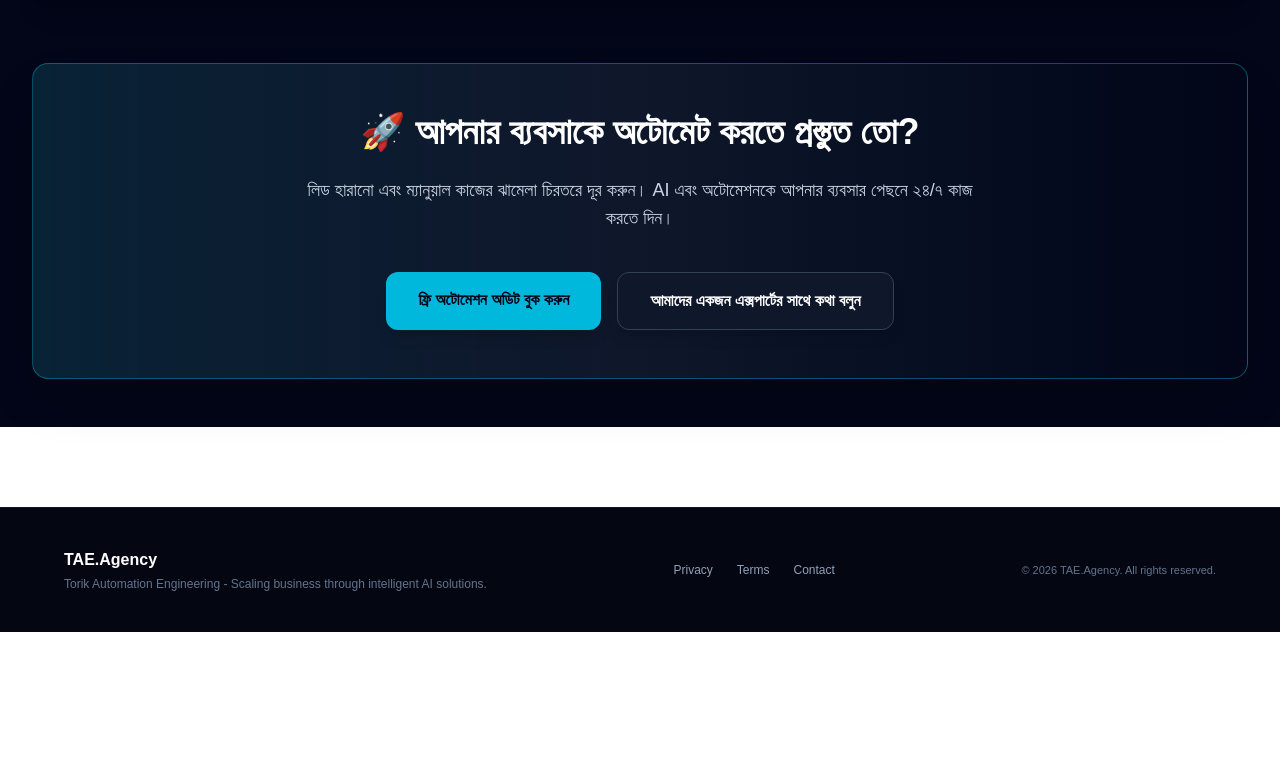
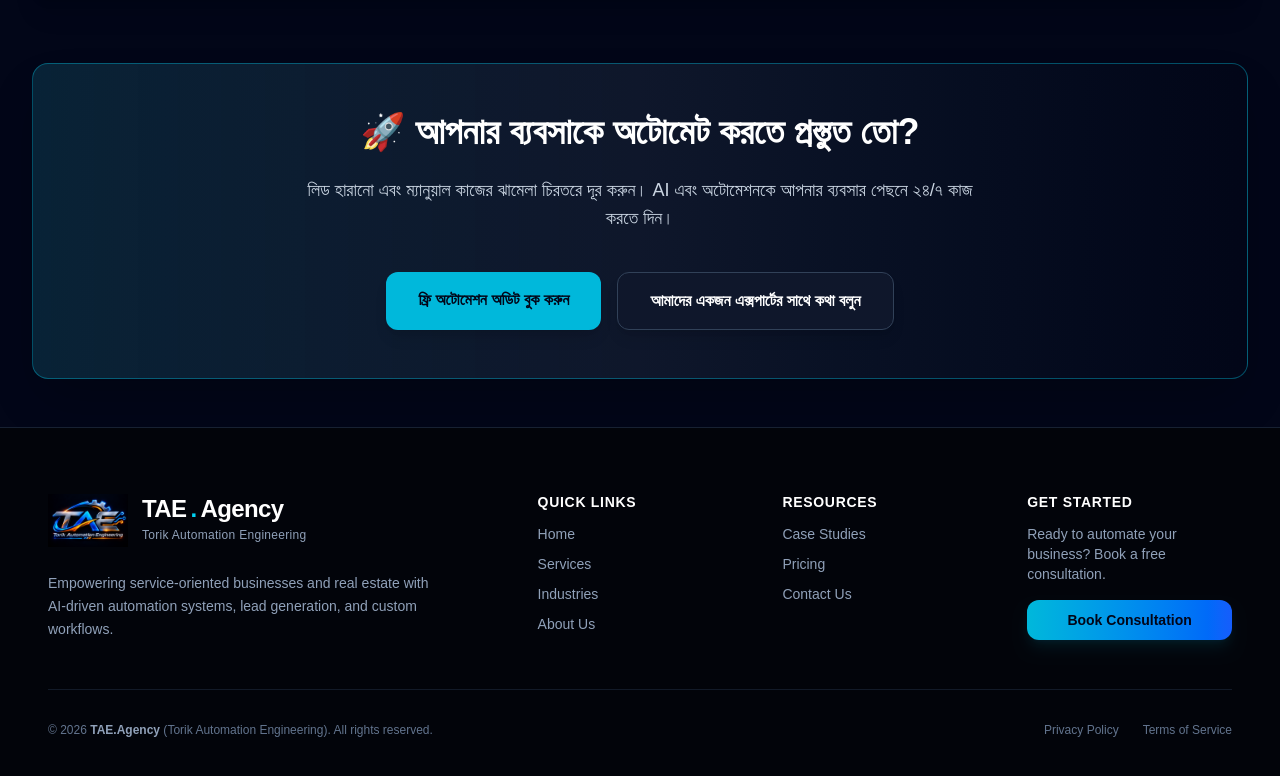
Before and after one commit to torikinsights-wq/tae-agency, a Next.js app: page / in a window 1280 px wide. Shown: the part 2530-3306 px from the top of the page. Before the commit the page ends 3162 px from the top, so only its background shows below. Built offline with nearby package versions, Linux system fonts and the light colour scheme.

Commit message:
Update footer with agency logo and bilingual support

```diff
--- a/app/components/Footer.tsx
+++ b/app/components/Footer.tsx
@@ -1,19 +1,137 @@
+"use client";
+
+import Link from "next/link";
+import Image from "next/image";
+import { useLanguage } from "../context/LanguageContext";
+
 export default function Footer() {
+  const { t } = useLanguage();
+
   return (
-    <footer className="border-t border-slate-900 bg-[#040711] py-10 px-4 sm:px-6 lg:px-16 mt-20">
-      <div className="max-w-7xl mx-auto flex flex-col sm:flex-row items-center justify-between gap-6 text-center sm:text-left text-xs text-slate-400">
-        <div>
-          <div className="text-white font-bold text-sm sm:text-base mb-1">TAE.Agency</div>
-          <p className="text-slate-500 text-[11px] sm:text-xs">Torik Automation Engineering - Scaling business through intelligent AI solutions.</p>
+    <footer className="bg-[#02040a] text-slate-400 border-t border-slate-800/80 pt-16 pb-12">
+      <div className="max-w-7xl mx-auto px-4 sm:px-6 lg:px-12">
+
+        {/* Top Grid Section */}
+        <div className="grid grid-cols-1 md:grid-cols-2 lg:grid-cols-5 gap-10 pb-12 border-b border-slate-800/60">
+
+          {/* Brand Column (Logo & Description - Takes 2 cols on lg) */}
+          <div className="lg:col-span-2 flex flex-col gap-4">
+            <Link href="/" className="flex items-center gap-3.5 group">
+              {/* Footer Logo */}
+              <div className="relative h-12 w-16 sm:h-14 sm:w-20 shrink-0">
+                <Image
+                  src="/Logo.png"
+                  alt="TAE.Agency Logo"
+                  fill
+                  className="object-contain object-left"
+                />
+              </div>
+
+              {/* Brand Name */}
+              <div className="flex flex-col justify-center">
+                <span className="text-xl sm:text-2xl font-black tracking-tight text-white flex items-center gap-1 leading-none">
+                  TAE<span className="text-cyan-400">.</span>Agency
+                </span>
+                <span className="text-[10px] sm:text-xs text-slate-400 font-medium tracking-wide mt-1.5">
+                  {t("Torik Automation Engineering", "তরিক অটোমেশন ইঞ্জিনিয়ারিং")}
+                </span>
+              </div>
+            </Link>
+
+            <p className="text-sm text-slate-400 leading-relaxed max-w-sm mt-2">
+              {t(
+                "Empowering service-oriented businesses and real estate with AI-driven automation systems, lead generation, and custom workflows.",
+                "এআই-চালিত অটোমেশন সিস্টেম, লিড জেনারেশন এবং কাস্টম ওয়ার্কফ্লো দিয়ে সার্ভিস-অরিয়েন্টেড বিজনেস এবং রিয়েল এস্টেট ব্যবসার বৃদ্ধি ত্বরান্বিত করছি।"
+              )}
+            </p>
+          </div>
+
+          {/* Quick Links */}
+          <div className="flex flex-col gap-3">
+            <h3 className="text-white font-bold text-sm uppercase tracking-wider">
+              {t("Quick Links", "দ্রুত লিংক")}
+            </h3>
+            <ul className="flex flex-col gap-2.5 text-sm">
+              <li>
+                <Link href="/" className="hover:text-cyan-400 transition-colors">
+                  {t("Home", "হোম")}
+                </Link>
+              </li>
+              <li>
+                <Link href="/services" className="hover:text-cyan-400 transition-colors">
+                  {t("Services", "সেবাসমূহ")}
+                </Link>
+              </li>
+              <li>
+                <Link href="/industries" className="hover:text-cyan-400 transition-colors">
+                  {t("Industries", "ইন্ডাস্ট্রিজ")}
+                </Link>
+              </li>
+              <li>
+                <Link href="/about" className="hover:text-cyan-400 transition-colors">
+                  {t("About Us", "আমাদের সম্পর্কে")}
+                </Link>
+              </li>
+            </ul>
+          </div>
+
+          {/* Resources & Case Studies */}
+          <div className="flex flex-col gap-3">
+            <h3 className="text-white font-bold text-sm uppercase tracking-wider">
+              {t("Resources", "রিসোর্সেস")}
+            </h3>
+            <ul className="flex flex-col gap-2.5 text-sm">
+              <li>
+                <Link href="/case-studies" className="hover:text-cyan-400 transition-colors">
+                  {t("Case Studies", "কেস স্টাডিজ")}
+                </Link>
+              </li>
+              <li>
+                <Link href="/pricing" className="hover:text-cyan-400 transition-colors">
+                  {t("Pricing", "মূল্যতালিকা")}
+                </Link>
+              </li>
+              <li>
+                <Link href="/contact" className="hover:text-cyan-400 transition-colors">
+                  {t("Contact Us", "যোগাযোগ")}
+                </Link>
+              </li>
+            </ul>
+          </div>
+
+          {/* Contact / CTA Column */}
+          <div className="flex flex-col gap-3">
+            <h3 className="text-white font-bold text-sm uppercase tracking-wider">
+              {t("Get Started", "শুরু করুন")}
+            </h3>
+            <p className="text-sm text-slate-400">
+              {t("Ready to automate your business? Book a free consultation.", "আপনার ব্যবসা অটোমেট করতে প্রস্তুত? একটি ফ্রি কনসালটেশন বুক করুন।")}
+            </p>
+            <Link
+              href="/contact"
+              className="mt-1 inline-block text-center bg-gradient-to-r from-cyan-500 to-blue-600 hover:from-cyan-400 hover:to-blue-500 text-slate-950 font-bold px-4 py-2.5 rounded-xl transition-all shadow-lg shadow-cyan-500/10 text-sm"
+            >
+              {t("Book Consultation", "পরামর্শ বুক করুন")}
+            </Link>
+          </div>
+
         </div>
-        <div className="flex items-center gap-4 sm:gap-6">
-          <a href="/privacy" className="hover:text-cyan-400 transition-colors">Privacy</a>
-          <a href="/terms" className="hover:text-cyan-400 transition-colors">Terms</a>
-          <a href="/contact" className="hover:text-cyan-400 transition-colors">Contact</a>
+
+        {/* Bottom Copyright Section */}
+        <div className="pt-8 flex flex-col sm:flex-row items-center justify-between gap-4 text-xs text-slate-500">
+          <p>
+            © {new Date().getFullYear()} <span className="text-slate-400 font-semibold">TAE.Agency</span> ({t("Torik Automation Engineering", "তরিক অটোমেশন ইঞ্জিনিয়ারিং")}). {t("All rights reserved.", "সর্বস্বত্ব সংরক্ষিত।")}
+          </p>
+          <div className="flex gap-6">
+            <Link href="/privacy" className="hover:text-cyan-400 transition-colors">
+              {t("Privacy Policy", "প্রাইভেসি পলিসি")}
+            </Link>
+            <Link href="/terms" className="hover:text-cyan-400 transition-colors">
+              {t("Terms of Service", "শর্তাবলী")}
+            </Link>
+          </div>
         </div>
-        <div className="text-slate-500 text-[11px]">
-          © 2026 TAE.Agency. All rights reserved.
-        </div>
+
       </div>
     </footer>
   );
```
